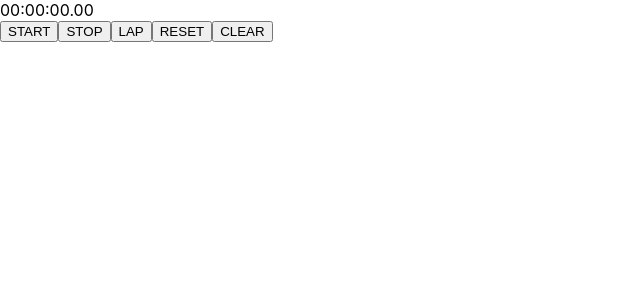
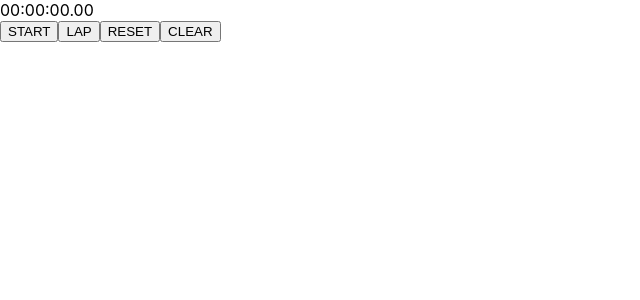
Before and after one commit to dstrekelj-algebra/ofe-react-stopwatch, a React (Create React App) app: page / in a window 1280 px wide. Shown: the top 300 px of the page, without its empty margins (0-640 px from the left). Built offline with nearby package versions, Linux system fonts and the light colour scheme.

Commit message:
feat(app): start/stop button

```diff
--- a/src/App.js
+++ b/src/App.js
@@ -4,6 +4,7 @@ import { Stopwatch } from "./Stopwatch";
 function App() {
   const [timer, setTimer] = useState(0);
   const [times, setTimes] = useState([]);
+  const [isActive, setIsActive] = useState(false);
   const timerInterval = useRef();
 
   const onStart = () => {
@@ -12,12 +13,15 @@ function App() {
     timerInterval.current = setInterval(() => {
       setTimer((timer) => timer + 1);
     }, 10);
+
+    setIsActive(true);
   };
 
   const onStop = () => {
     if (timerInterval.current) {
       clearInterval(timerInterval.current);
       timerInterval.current = null;
+      setIsActive(false);
     }
   };
 
@@ -43,6 +47,7 @@ function App() {
       onClear={onClear}
       timer={timer}
       times={times}
+      isActive={isActive}
     />
   );
 }
--- a/src/Stopwatch/StopwatchFunction.jsx
+++ b/src/Stopwatch/StopwatchFunction.jsx
@@ -6,8 +6,8 @@ export function Stopwatch(props) {
     <div>
       <div>{formatTime(props.timer)}</div>
       <div>
-        <button onClick={props.onStart}>START</button>
-        <button onClick={props.onStop}>STOP</button>
+        {!props.isActive && <button onClick={props.onStart}>START</button>}
+        {props.isActive && <button onClick={props.onStop}>STOP</button>}
         <button onClick={props.onLap}>LAP</button>
         <button onClick={props.onReset}>RESET</button>
         <button onClick={props.onClear}>CLEAR</button>
```
